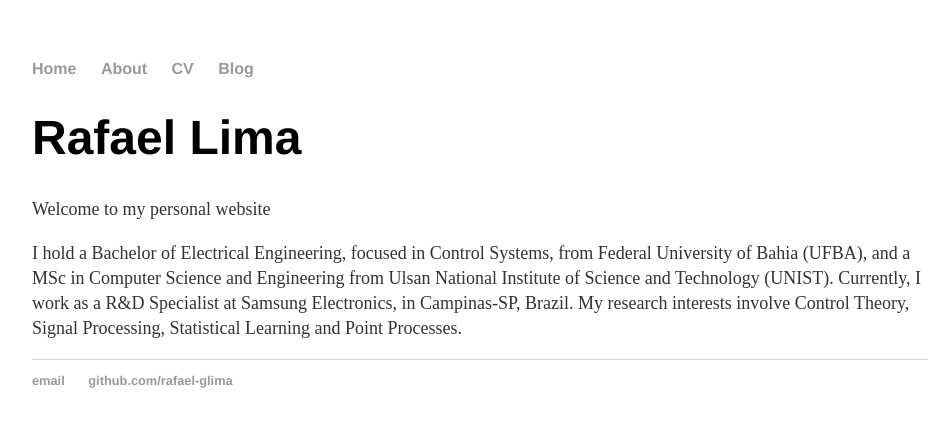
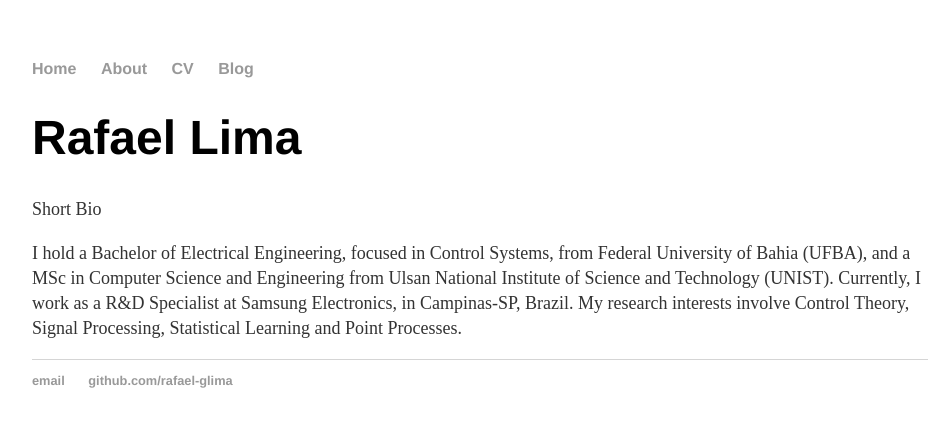
Before and after one commit to rafael-glima/rafael-glima.github.io, a Jekyll site: the page built from index.html, in a window 1280 px wide. Shown: the top 427 px of the page, without its empty margins (160-1110 px from the left). Built offline with Jekyll 4.4.1, drawn with Linux system fonts in a browser that asks for light colours.

Commit message:
Changes in Main Page content

```diff
--- a/index.html
+++ b/index.html
@@ -4,7 +4,7 @@ title: Rafael Lima
 ---
 <div class="blurb">
 	<h1>Rafael Lima</h1>
-	<p style="font-size:18px;">Welcome to my personal website</p>
+	<p style="font-size:18px;">Short Bio</p>
 	<p style="font-size:18px;">I hold a Bachelor of Electrical Engineering, focused in Control Systems,
 		from Federal University of Bahia (UFBA), and a MSc in Computer Science and Engineering from
 		Ulsan National Institute of Science and Technology (UNIST).
```
